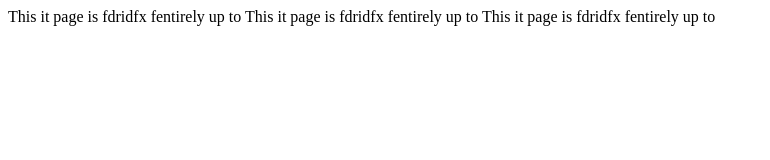
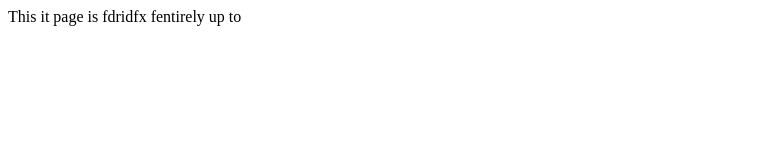
Before and after one commit to taohancheng/starbuzz, a plain HTML site: page freecoffee.html in a window 1280 px wide. Shown: the whole page, without its empty margins (0-770 px from the left). Drawn offline with Linux system fonts and the light colour scheme.

Commit message:
Update freecoffee.html

```diff
--- a/freecoffee.html
+++ b/freecoffee.html
@@ -7,8 +7,7 @@
 
   <body>
 	 This it page is fdridfx fentirely up to
-	  This it page is fdridfx fentirely up to
-	  This it page is fdridfx fentirely up to
+
 
 
 
```
